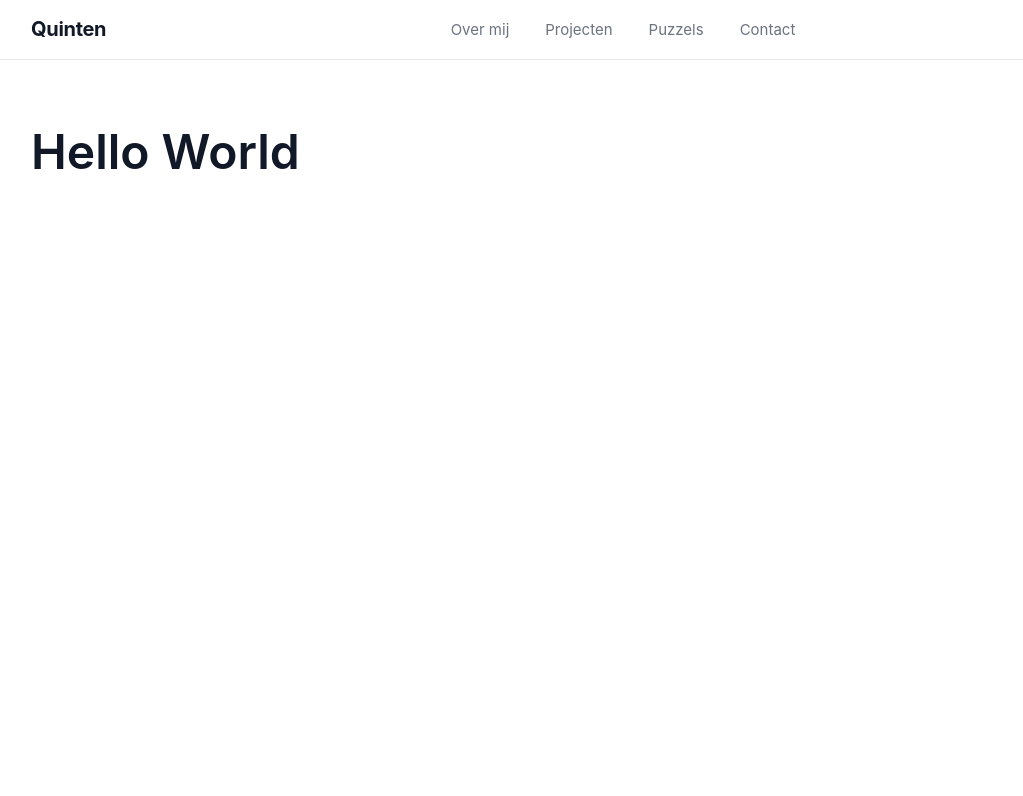
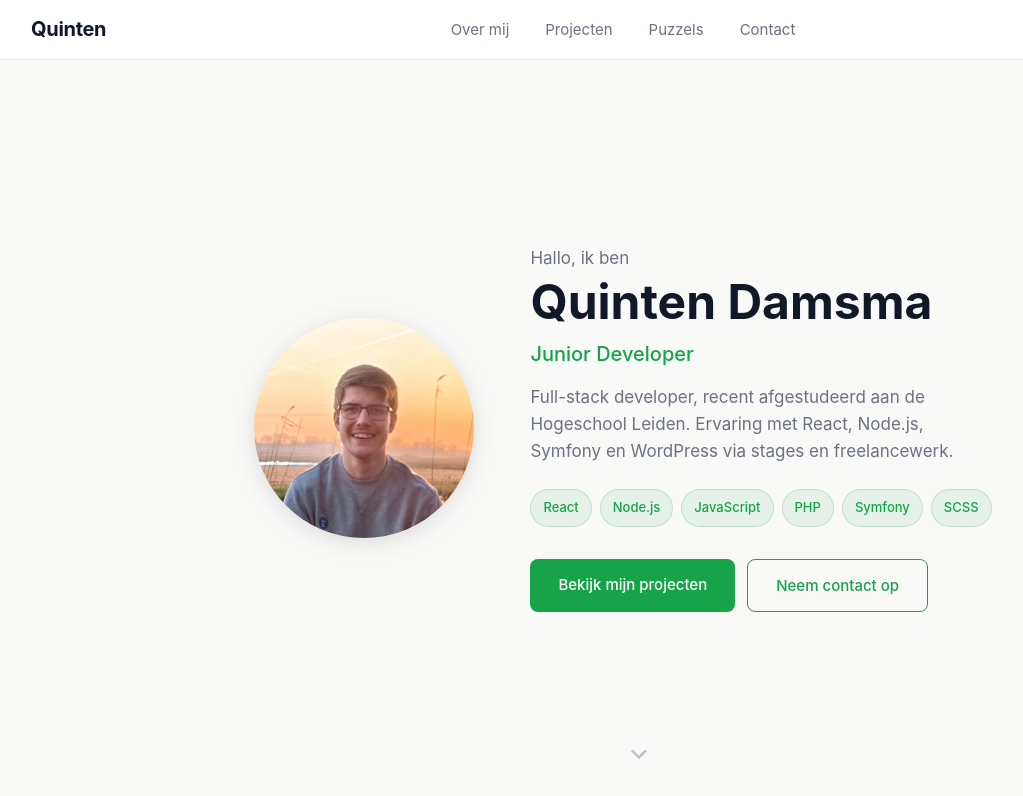
Before and after one commit to qdamsma/Portfolio, a React (Vite) app: page / in a window 1280 px wide. Shown: the top 796 px of the page, without its empty margins (17-1040 px from the left). Built offline with nearby package versions, Linux system fonts and the light colour scheme.

Commit message:
Mijzelf toevoegen

```diff
--- a/src/index.scss
+++ b/src/index.scss
@@ -1,7 +1,7 @@
 :root {
   --tekst: #6b7280;
   --tekst-kop: #111827;
-  --achtergrond: #ffffff;
+  --achtergrond: #f9f9f7;
   --rand: #e5e7eb;
   --accent: #16a34a;
   --accent-bg: rgba(22, 163, 74, 0.08);
--- a/src/paginas/Home.jsx
+++ b/src/paginas/Home.jsx
@@ -1,7 +1,34 @@
+import { NavLink } from 'react-router-dom'
+import foto from '../assets/quinten.jpg'
+import './Home.scss'
+
+const vaardigheden = ['React', 'Node.js', 'JavaScript', 'PHP', 'Symfony', 'SCSS']
+
 function Home() {
   return (
-    <main>
-      <h1>Hello World</h1>
+    <main className="home">
+      <section className="hero" aria-labelledby="hero-naam">
+        <img src={foto} alt="Foto van Quinten" className="hero__foto" />
+        <div className="hero__tekst">
+          <p className="hero__groet">Hallo, ik ben</p>
+          <h1 id="hero-naam" className="hero__naam">Quinten Damsma</h1>
+          <p className="hero__subtitel">Junior Developer</p>
+          <p className="hero__bio">
+            Full-stack developer, recent afgestudeerd aan de Hogeschool Leiden.
+            Ervaring met React, Node.js, Symfony en WordPress via stages en freelancewerk.
+          </p>
+          <ul className="hero__vaardigheden" aria-label="Vaardigheden">
+            {vaardigheden.map(v => <li key={v} className="hero__tag">{v}</li>)}
+          </ul>
+          <div className="hero__acties">
+            <NavLink to="/projecten" className="hero__cta">Bekijk mijn projecten</NavLink>
+            <NavLink to="/contact" className="hero__cta hero__cta--secundair">Neem contact op</NavLink>
+          </div>
+        </div>
+      </section>
+      <span className="hero__scroll" aria-hidden="true">
+        <span className="material-icons">expand_more</span>
+      </span>
     </main>
   )
 }
--- /dev/null
+++ b/src/paginas/Home.scss
@@ -0,0 +1,167 @@
+@keyframes fadeUp {
+  from { opacity: 0; transform: translateY(16px); }
+  to   { opacity: 1; transform: translateY(0); }
+}
+
+@keyframes bounce {
+  0%, 100% { transform: translateY(0); }
+  50%       { transform: translateY(6px); }
+}
+
+.home {
+  min-height: calc(100svh - 64px);
+  display: flex;
+  flex-direction: column;
+  align-items: center;
+  justify-content: center;
+  padding: 64px 48px;
+  position: relative;
+
+  @media (max-width: 768px) {
+    padding: 40px 24px;
+  }
+}
+
+.hero {
+  display: flex;
+  align-items: center;
+  gap: 56px;
+  max-width: 800px;
+
+  @media (max-width: 640px) {
+    flex-direction: column;
+    text-align: center;
+    gap: 32px;
+  }
+
+  &__foto,
+  &__groet,
+  &__naam,
+  &__subtitel,
+  &__bio,
+  &__vaardigheden,
+  &__acties {
+    animation: fadeUp 0.5s ease both;
+  }
+
+  &__foto        { animation-delay: 0.05s; }
+  &__groet       { animation-delay: 0.15s; }
+  &__naam        { animation-delay: 0.25s; }
+  &__subtitel    { animation-delay: 0.35s; }
+  &__bio         { animation-delay: 0.45s; }
+  &__vaardigheden { animation-delay: 0.55s; }
+  &__acties      { animation-delay: 0.65s; }
+
+  &__foto {
+    width: 220px;
+    height: 220px;
+    border-radius: 50%;
+    object-fit: cover;
+    object-position: center top;
+    flex-shrink: 0;
+    box-shadow: 0 4px 24px rgba(0,0,0,0.12);
+
+    @media (max-width: 640px) {
+      width: 160px;
+      height: 160px;
+    }
+  }
+
+  &__groet {
+    margin: 0 0 4px;
+  }
+
+  &__naam {
+    font-size: var(--fs-h1);
+    font-weight: var(--fw-zwaar);
+    color: var(--tekst-kop);
+    margin: 0 0 12px;
+    line-height: 1.1;
+  }
+
+  &__subtitel {
+    font-size: var(--fs-h3);
+    color: var(--accent);
+    font-weight: var(--fw-medium);
+    margin: 0 0 16px;
+  }
+
+  &__bio {
+    margin: 0 0 24px;
+    line-height: 1.6;
+    max-width: 440px;
+  }
+
+  &__vaardigheden {
+    list-style: none;
+    margin: 0 0 32px;
+    padding: 0;
+    display: flex;
+    flex-wrap: wrap;
+    gap: 8px;
+
+    @media (max-width: 640px) {
+      justify-content: center;
+    }
+  }
+
+  &__tag {
+    font-size: var(--fs-klein);
+    font-weight: var(--fw-medium);
+    color: var(--accent);
+    background: var(--accent-bg);
+    border: 1px solid rgba(22, 163, 74, 0.2);
+    border-radius: 99px;
+    padding: 4px 12px;
+  }
+
+  &__acties {
+    display: flex;
+    gap: 12px;
+    flex-wrap: wrap;
+
+    @media (max-width: 640px) {
+      justify-content: center;
+    }
+  }
+
+  &__cta {
+    display: inline-block;
+    background: var(--accent);
+    color: white;
+    font-size: var(--fs-nav);
+    font-weight: var(--fw-medium);
+    padding: 12px 28px;
+    border-radius: 8px;
+    text-decoration: none;
+    transition: background 0.15s, transform 0.15s;
+
+    &:hover {
+      background: #15803d;
+      transform: translateY(-2px);
+    }
+
+    &--secundair {
+      background: transparent;
+      color: var(--accent);
+      border: 1.5px solid var(--accent);
+
+      &:hover {
+        background: var(--accent-bg);
+        transform: translateY(-2px);
+      }
+    }
+  }
+
+  &__scroll {
+    position: absolute;
+    bottom: 24px;
+    left: 50%;
+    transform: translateX(-50%);
+    color: var(--tekst);
+    opacity: 0.4;
+    animation: bounce 1.6s ease-in-out infinite;
+
+    .material-icons { font-size: 32px; }
+  }
+}
```
Also changed, not shown: src/assets/Quinten.jpg (added).
